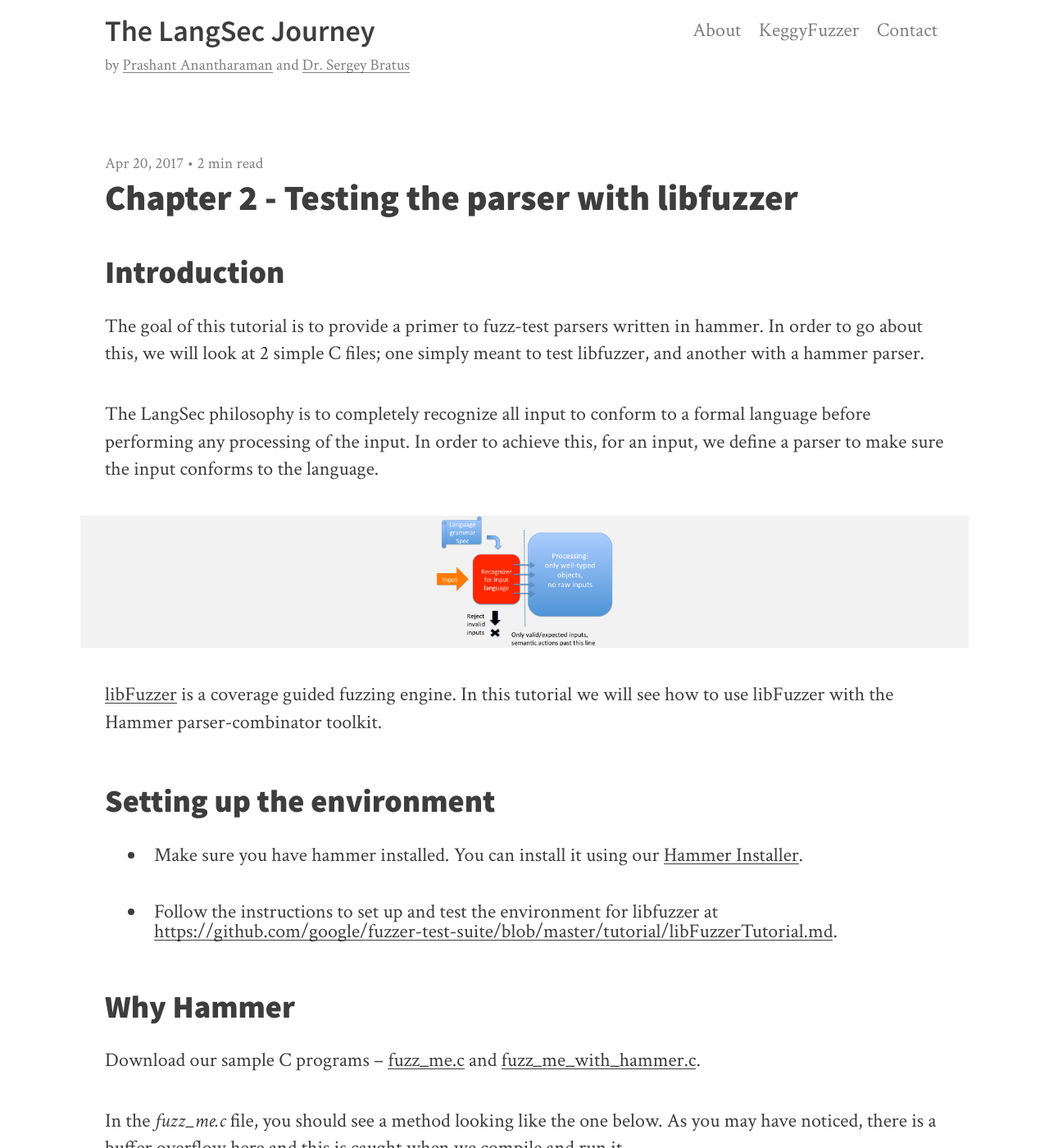
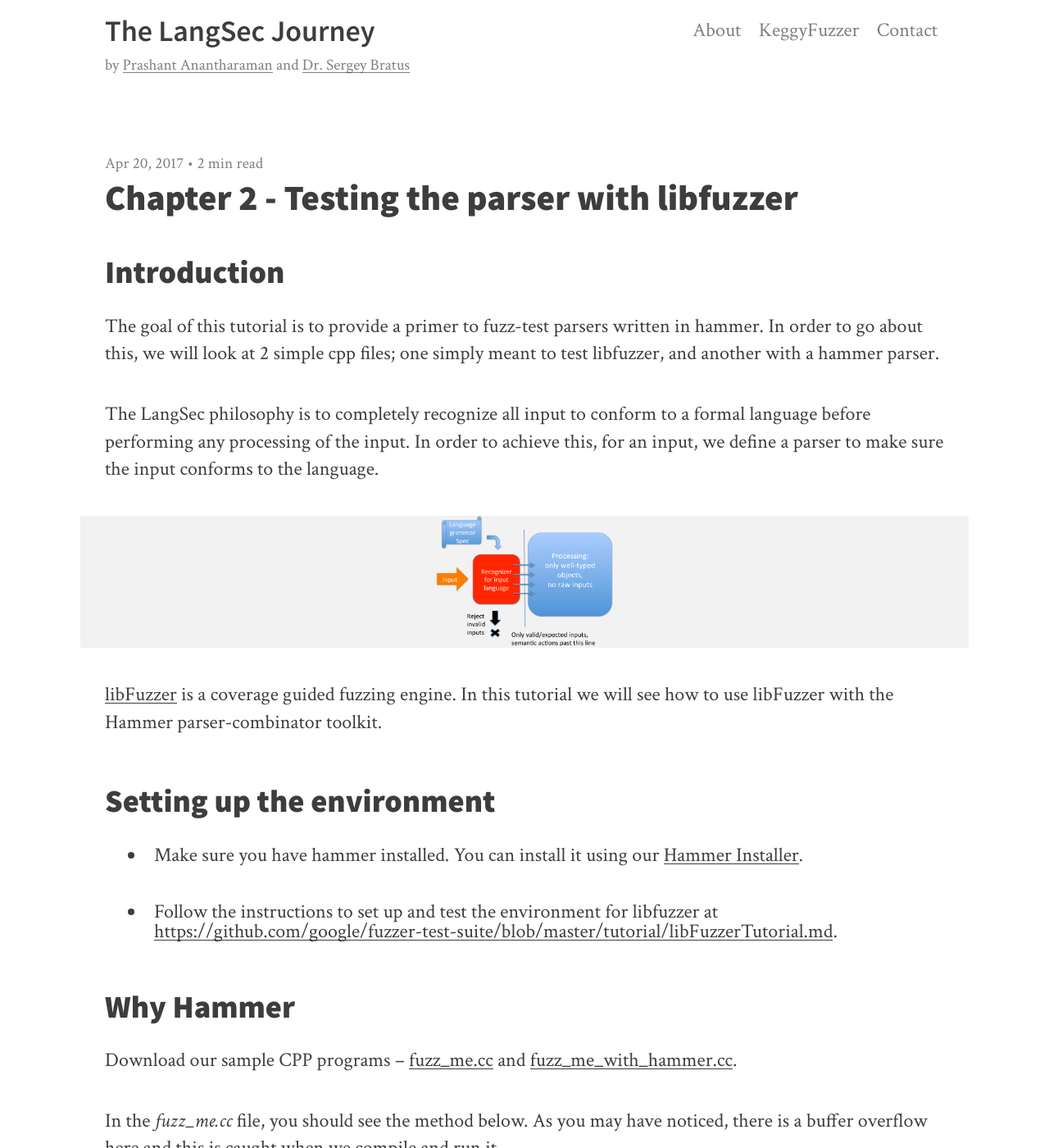
Before and after one commit to prashantbarca/prashantbarca.github.io, a Jekyll site: the page built from _posts/2017-04-20-libfuzzer.md, in a window 1280 px wide and 1400 px high. Shown: the whole window at 82% size. Built offline with Jekyll 4.4.1, drawn with Linux system fonts in a browser that asks for light colours; nearby versions of some CDN libraries; some of the changed text lies outside the part shown.

Commit message:
Fix tutorial

````diff
--- a/_posts/2017-04-20-libfuzzer.md
+++ b/_posts/2017-04-20-libfuzzer.md
@@ -10,7 +10,7 @@ summary: We will be testing hammer parsers written in C with libfuzzer to expose
 
 ## Introduction
 
-The goal of this tutorial is to provide a primer to fuzz-test parsers written in hammer. In order to go about this, we will look at 2 simple C files; one simply meant to test libfuzzer, and another with a hammer parser.
+The goal of this tutorial is to provide a primer to fuzz-test parsers written in hammer. In order to go about this, we will look at 2 simple cpp files; one simply meant to test libfuzzer, and another with a hammer parser.
 
 The LangSec philosophy is to completely recognize all input to conform to a formal language before performing any processing of the input. In order to achieve this, for an input, we define a parser to make sure the input conforms to the language.
 
@@ -26,10 +26,9 @@ The LangSec philosophy is to completely recognize all input to conform to a form
 
 ## Why Hammer
 
-Download our sample C programs -- [fuzz_me.c](/fuzz_me.c) and [fuzz_me_with_hammer.c](/fuzz_me_with_hammer.c).
+Download our sample CPP programs -- [fuzz_me.cc](/fuzz_me.cc) and [fuzz_me_with_hammer.cc](/fuzz_me_with_hammer.cc).
 
-In the _fuzz_me.c_ file, you should see a method looking like the one below. As you may have noticed, there is a buffer overflow here and this is caught when we compile and run it.
-
+In the _fuzz_me.cc_ file, you should see the method below. As you may have noticed, there is a buffer overflow here and this is caught when we compile and run it.
 
 ```c
 void ProcessData(const uint8_t *Data, size_t DataSize)
@@ -42,14 +41,14 @@ void ProcessData(const uint8_t *Data, size_t DataSize)
  }
 ```
 
-We run the following commands to compile and run _fuzz_me.c_.
+We run the following commands to compile and run _fuzz_me.cc_.
 
 ```shell
-clang -g -lhammer -fsanitize=address -fsanitize-coverage=trace-pc-guard fuzz_me.c libFuzzer.a
-./a.out
+clang++ -g -lhammer -fsanitize=address -fsanitize-coverage=trace-pc-guard fuzz_me.cc libFuzzer.a
+./a.out -detect_leaks=0
 ```
 
-Let us now look at the _fuzz_test_with_hammer.c_. In this file, we want to make sure that we recognize the input fully before performing any processing. In order to do this, we write a simple hammer parser to recognize the input that is expected by this particular program.
+Let us now look at the _fuzz_test_with_hammer.cc_. In this file, we want to make sure that we recognize the input fully before performing any processing. In order to do this, we write a simple hammer parser to recognize the input that is expected by this particular program.
 
 ```c
 void ValidateInput(const uint8_t *Data, size_t DataSize)
@@ -70,6 +69,8 @@ void ValidateInput(const uint8_t *Data, size_t DataSize)
 
 In the above method, the h_parse() method returns a _null_ if parsing was unsuccessful.
 
+When we run the cpp file _fuzz_me_with_hammer.cc_, we see that nothing interesting happers here when we included a hammer parser to recognize the input strictly before any processing.
+
 ## Related Links
 
 - [http://langsec.org/](http://langsec.org/).
````
Also changed, not shown: 6 other files.
